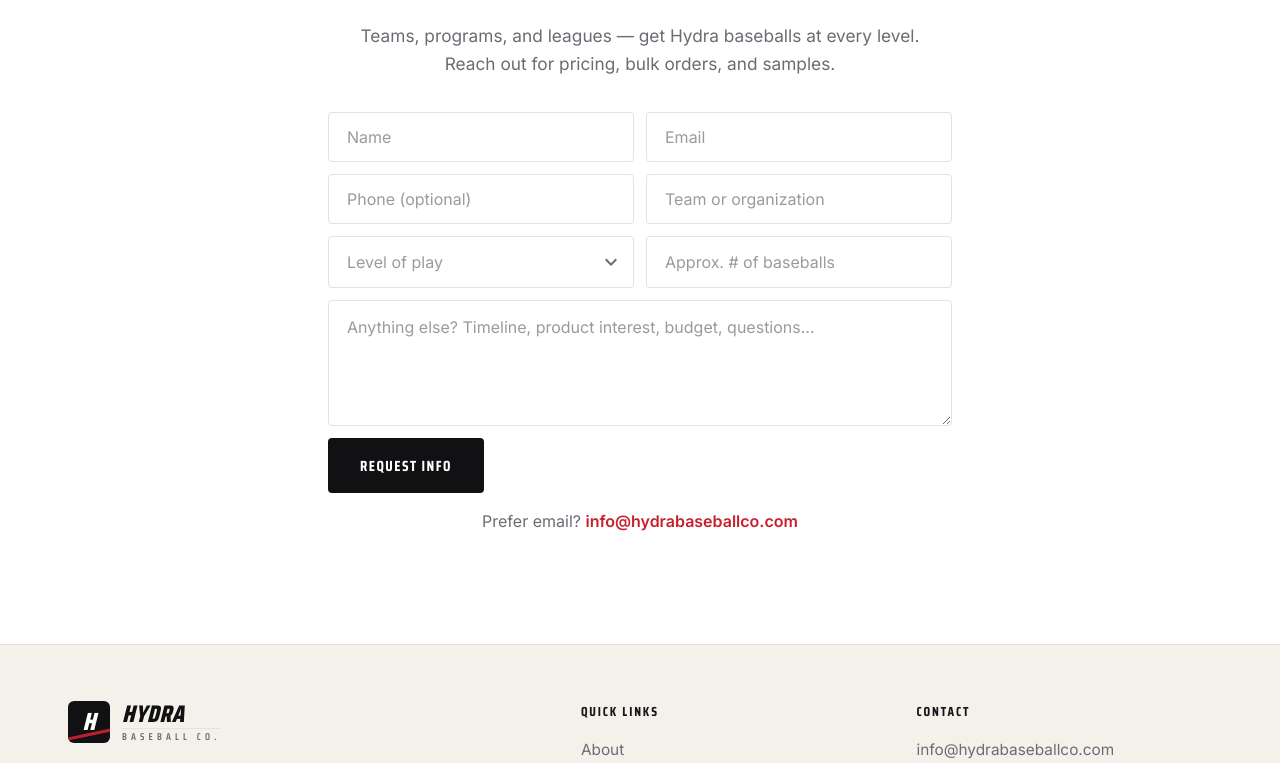
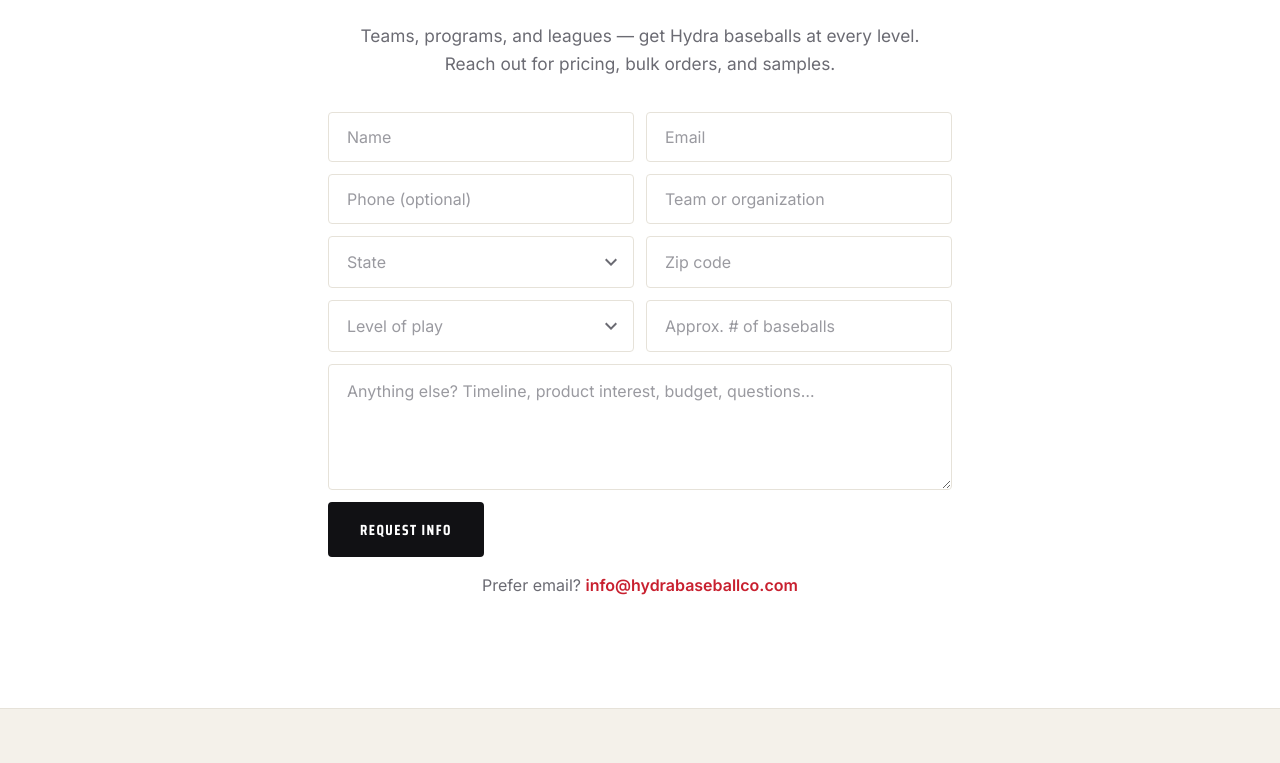
Before and after one commit to hudockben/Hydrabaseballco, a Next.js app: page / in a window 1280 px wide. Shown: the part 1980-2743 px from the top of the page. Built offline with nearby package versions, Linux system fonts and the light colour scheme.

Commit message:
Add State and Zip code fields to the Team Orders form
Co-Authored-By: Claude Opus 4.8 <noreply@anthropic.com>
Claude-Session: https://claude.ai/code/session_017LZ3Uv7YiG3yTjpcJLQd2q

```diff
--- a/app/page.tsx
+++ b/app/page.tsx
@@ -269,6 +269,71 @@ export default function HomePage() {
             <input type="email" name="email" placeholder="Email" aria-label="Email" required />
             <input type="tel" name="phone" placeholder="Phone (optional)" aria-label="Phone" />
             <input type="text" name="team" placeholder="Team or organization" aria-label="Team or organization" required />
+            <select name="state" aria-label="State" defaultValue="" autoComplete="address-level1" required>
+              <option value="" disabled>
+                State
+              </option>
+              <option>Alabama</option>
+              <option>Alaska</option>
+              <option>Arizona</option>
+              <option>Arkansas</option>
+              <option>California</option>
+              <option>Colorado</option>
+              <option>Connecticut</option>
+              <option>Delaware</option>
+              <option>District of Columbia</option>
+              <option>Florida</option>
+              <option>Georgia</option>
+              <option>Hawaii</option>
+              <option>Idaho</option>
+              <option>Illinois</option>
+              <option>Indiana</option>
+              <option>Iowa</option>
+              <option>Kansas</option>
+              <option>Kentucky</option>
+              <option>Louisiana</option>
+              <option>Maine</option>
+              <option>Maryland</option>
+              <option>Massachusetts</option>
+              <option>Michigan</option>
+              <option>Minnesota</option>
+              <option>Mississippi</option>
+              <option>Missouri</option>
+              <option>Montana</option>
+              <option>Nebraska</option>
+              <option>Nevada</option>
+              <option>New Hampshire</option>
+              <option>New Jersey</option>
+              <option>New Mexico</option>
+              <option>New York</option>
+              <option>North Carolina</option>
+              <option>North Dakota</option>
+              <option>Ohio</option>
+              <option>Oklahoma</option>
+              <option>Oregon</option>
+              <option>Pennsylvania</option>
+              <option>Rhode Island</option>
+              <option>South Carolina</option>
+              <option>South Dakota</option>
+              <option>Tennessee</option>
+              <option>Texas</option>
+              <option>Utah</option>
+              <option>Vermont</option>
+              <option>Virginia</option>
+              <option>Washington</option>
+              <option>West Virginia</option>
+              <option>Wisconsin</option>
+              <option>Wyoming</option>
+            </select>
+            <input
+              type="text"
+              name="zip"
+              inputMode="numeric"
+              maxLength={10}
+              placeholder="Zip code"
+              aria-label="Zip code"
+              autoComplete="postal-code"
+            />
             <select name="level" aria-label="Level of play" defaultValue="" required>
               <option value="" disabled>
                 Level of play
--- a/public/script.js
+++ b/public/script.js
@@ -123,8 +123,8 @@
 
     var labels = {
       name: 'Name', email: 'Email', phone: 'Phone',
-      team: 'Team / organization', level: 'Level of play',
-      quantity: 'Approx. # of baseballs', message: 'Message'
+      team: 'Team / organization', state: 'State', zip: 'Zip code',
+      level: 'Level of play', quantity: 'Approx. # of baseballs', message: 'Message'
     };
 
     function fieldLines(data) {
```
